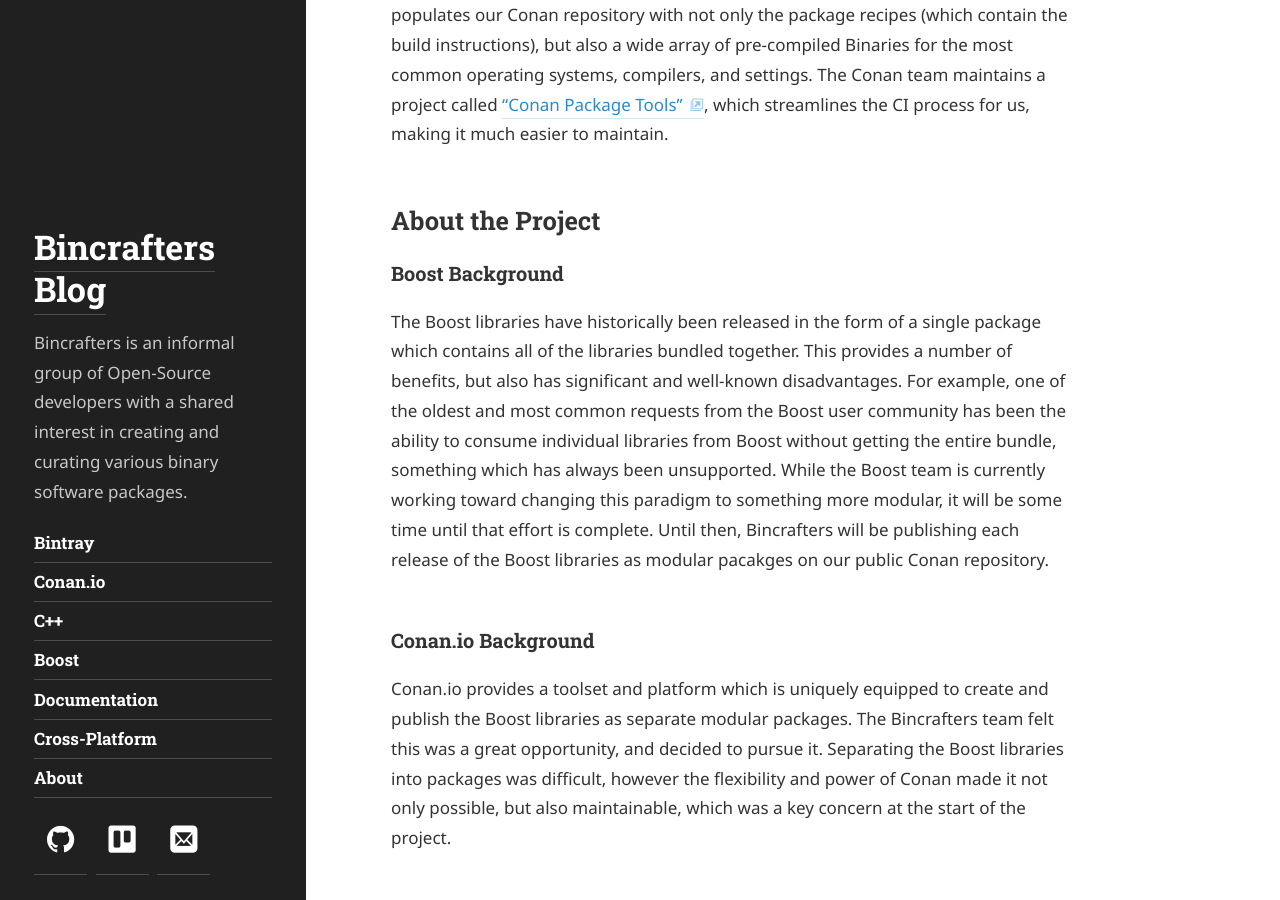
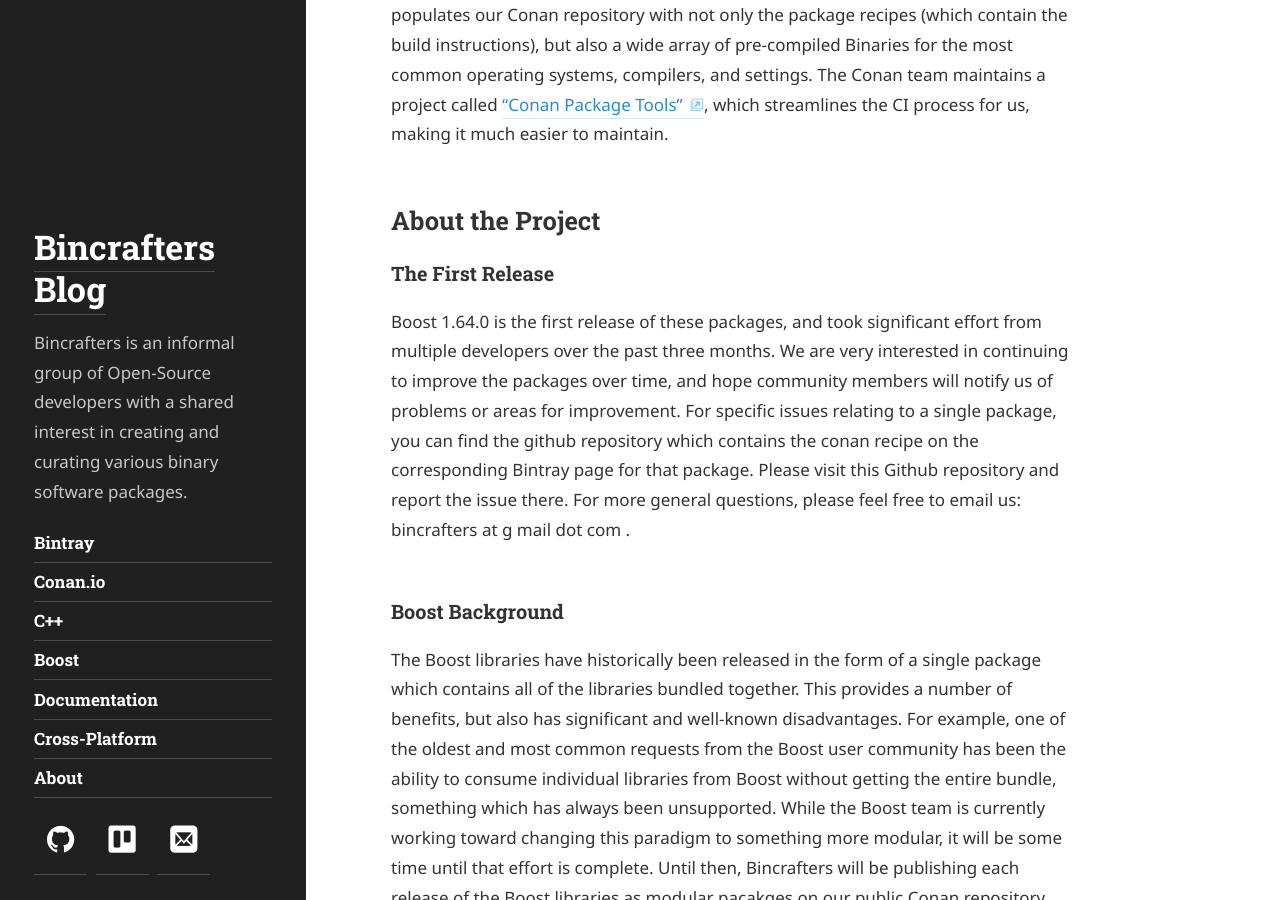
Before and after one commit to bincrafters/bincrafters.github.io, a Jekyll site: the page built from _posts/2017-09-22-boost-modular-packages-conan.md, in a window 1280 px wide and 900 px high, scrolled down 2429 px. Built offline with Jekyll 4.4.1, drawn with Linux system fonts in a browser that asks for light colours; some web fonts are replaced.

Commit message:
mention feedback

```diff
--- a/_posts/2017-09-22-boost-modular-packages-conan.md
+++ b/_posts/2017-09-22-boost-modular-packages-conan.md
@@ -51,6 +51,10 @@ If the Bincrafters repository contains a precompiled binary that matches your OS
 Bincrafters uses Appveyor and Travis CI to provide CI for all our packages.  This populates our Conan repository with not only the package recipes (which contain the build instructions), but also a wide array of pre-compiled Binaries for the most common operating systems, compilers, and settings.  The Conan team maintains a project called ["Conan Package Tools"](https://github.com/conan-io/conan-package-tools), which streamlines the CI process for us, making it much easier to maintain.
 
 ## About the Project
+
+### The First Release
+Boost 1.64.0 is the first release of these packages, and took significant effort from multiple developers over the past three months.  We are very interested in continuing to improve the packages over time, and hope community members will notify us of problems or areas for improvement.  For specific issues relating to a single package, you can find the github repository which contains the conan recipe on the corresponding Bintray page for that package.  Please visit this Github repository and report the issue there.  For more general questions, please feel free to email us: bincrafters at g mail dot com .
+
 ### Boost Background
 The Boost libraries have historically been released in the form of a single package which contains all of the libraries bundled together.  This provides a number of benefits, but also has significant and well-known disadvantages. For example, one of the oldest and most common requests from the Boost user community has been the ability to consume individual libraries from Boost without getting the entire bundle, something which has always been unsupported. While the Boost team is currently working toward changing this paradigm to something more modular, it will be some time until that effort is complete. Until then, Bincrafters will be publishing each release of the Boost libraries as modular pacakges on our public Conan repository.
 
```
